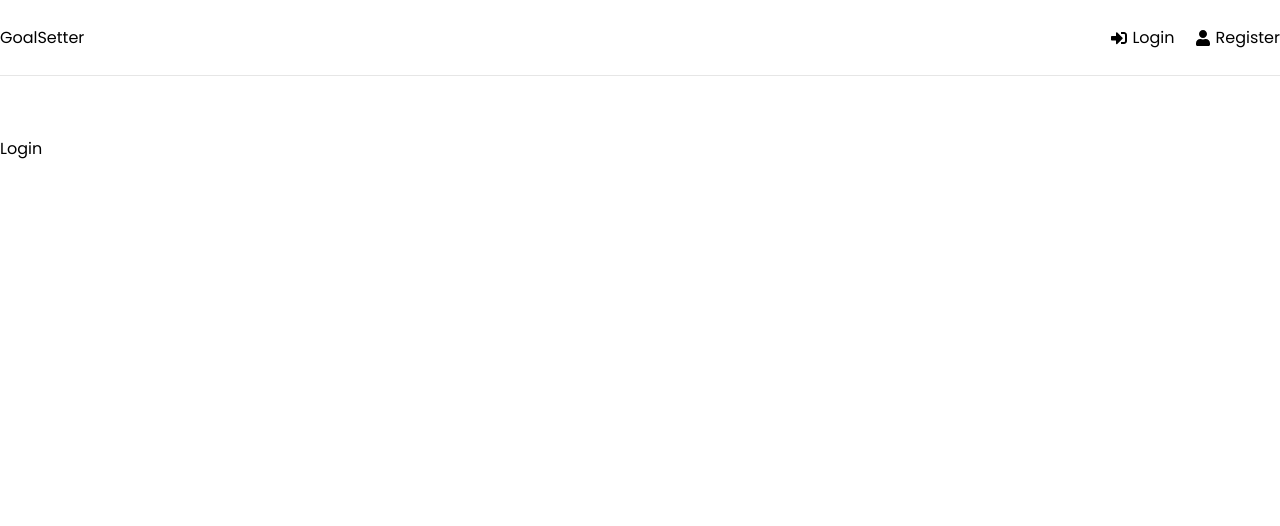
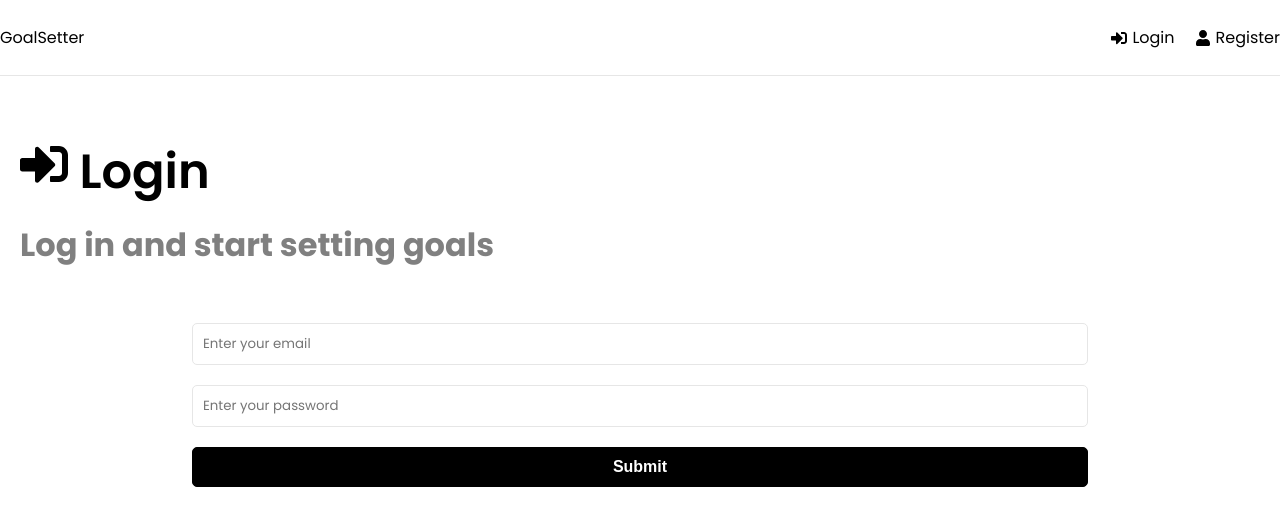
Before and after one commit to becathey/goals-mern, a React (Create React App) app in the folder frontend/: page /login in a window 1280 px wide. Shown: the top 526 px of the page. Built offline with nearby package versions, Linux system fonts and the light colour scheme.

Commit message:
Create Login component

```diff
--- a/frontend/src/pages/Login.jsx
+++ b/frontend/src/pages/Login.jsx
@@ -1,6 +1,57 @@
+import {useState} from 'react'
+import {FaSignInAlt} from 'react-icons/fa'
+
 function Login() {
+    const [formData, setFormData] = useState({
+        email: '',
+        password: '',
+    })
+    const {email, password} = formData
+    const onChange = (e) => {
+        setFormData((prevState) => ({
+            ...prevState,
+            [e.target.name]: e.target.value,
+        }))
+    }
+    const onSubmit = (e) => {
+        e.preventDefault()
+    }
     return (
-        <div>Login</div>
+        <>
+            <section className='heading'>
+                <h1><FaSignInAlt /> Login</h1>
+                <p>Log in and start setting goals</p>
+            </section>
+            <section className='form'>
+                <form>
+                    <div className='form-group'>
+                        <input type='email'
+                            className='form-control'
+                            id="email"
+                            name='email'
+                            value={email}
+                            placeholder="Enter your email"
+                            onChange={onChange}
+                        />
+                    </div>
+                    <div className='form-group'>
+                        <input type='password'
+                            className='form-control'
+                            id="password"
+                            name='password'
+                            value={password}
+                            placeholder="Enter your password"
+                            onChange={onChange}
+                        />
+                    </div>
+                    <div className='form-group'>
+                        <button type='submit' className='btn btn-block' onSubmit={onSubmit}>
+                            Submit
+                        </button>
+                    </div>
+                </form>
+            </section>
+        </>
     )
 }
 
--- a/package.json
+++ b/package.json
@@ -6,7 +6,8 @@
   "scripts": {
     "start": "node backend/server.js",
     "server": "nodemon backend/server.js",
-    "client": "npm start --prefix frontend"
+    "client": "npm start --prefix frontend",
+    "dev": "concurrently \"npm run server\" \"npm run client\""
   },
   "author": "Bill Cathey",
   "license": "MIT",
@@ -20,6 +21,7 @@
     "mongoose": "^6.2.10"
   },
   "devDependencies": {
+    "concurrently": "^7.1.0",
     "nodemon": "^2.0.15"
   }
 }
```
Also changed, not shown: 1 other file (tests, documents, lock files or other folders).
